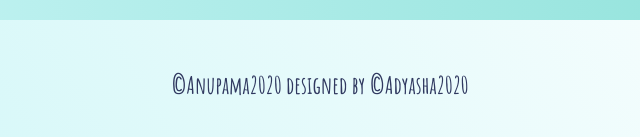
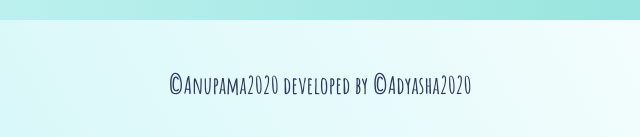
Before and after one commit to adyashapadhy/Photography_Portfolio_Website, a plain HTML site: page index.html in a window 1280 px wide. Shown: the part 5907-6044 px from the top of the page, 320-960 px from the left. Drawn offline with nearby package versions, Linux system fonts and the light colour scheme; a web font is replaced by a local one.

Commit message:
Footer changes -2

```diff
--- a/index.html
+++ b/index.html
@@ -151,7 +151,7 @@
     </div>
   </section>
     <footer class="footer-container">
-            <p>&copy;Anupama2020 designed by &copy;Adyasha2020</p>
+            <p>&copy;Anupama2020 developed by &copy;Adyasha2020</p>
 
     </footer>
     <script>
```
